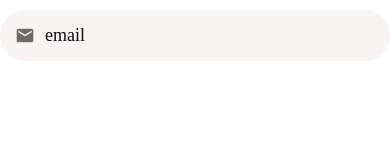
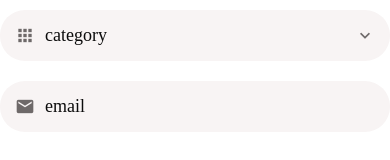
Before and after one commit to alirezaamb/starting-react-native, a React Native app: screen /register in a window 390 px wide. Shown: the top 160 px of the page. Built offline with nearby package versions, Linux system fonts and the light colour scheme.

Commit message:
feat:create select component

```diff
--- a/App.js
+++ b/App.js
@@ -1,25 +1,26 @@
-import { StyleSheet, Text, TextInput } from 'react-native';
 import Screen from './app/components/Screen';
+import AppPicker from './app/components/AppPicker';
+import AppTextInput from './app/components/AppTextInput';
 import { useState } from 'react';
-import AppTextInput from './app/components/AppTextInput';
+
+const categories = [
+  { lable: 'furniture', value: 1 },
+  { lable: 'clothing', value: 2 },
+  { lable: 'camera', value: 3 },
+];
 
 export default function App() {
-  const [firstName, setFirstName] = useState('');
+  const [category, setCategory] = useState('');
   return (
     <Screen>
+      <AppPicker
+        selectedItem={category}
+        onSelectItem={(item) => setCategory(item)}
+        items={categories}
+        icon="apps"
+        placeholder="category"
+      />
       <AppTextInput icon="email" placeholder="email" />
     </Screen>
   );
 }
-
-const styles = StyleSheet.create({
-  container: {
-    backgroundColor: '#f8f4f4',
-    padding: 20,
-    paddingTop: 100,
-  },
-  cardContainer: {
-    borderRadius: 20,
-  },
-  cardPhoto: { width: '100%', height: 70, objectFit: 'cover' },
-});
--- /dev/null
+++ b/app/components/AppPicker.js
@@ -0,0 +1,79 @@
+import { useState } from 'react';
+import {
+  Button,
+  FlatList,
+  Modal,
+  StyleSheet,
+  TouchableWithoutFeedback,
+  View,
+} from 'react-native';
+import { MaterialCommunityIcons } from '@expo/vector-icons';
+import colors from '../config/colors';
+import AppText from './AppText/AppText';
+import Screen from './Screen';
+import PickerItem from './PickerItem';
+
+function AppPicker({ icon, placeholder, items, onSelectItem, selectedItem }) {
+  const [isVisible, setIsVisible] = useState(false);
+  return (
+    <>
+      <TouchableWithoutFeedback
+        onPress={() => {
+          setIsVisible((c) => !c);
+        }}
+      >
+        <View style={styles.constainer}>
+          {icon && (
+            <MaterialCommunityIcons
+              name={icon}
+              size={20}
+              color={colors.medium}
+              style={styles.icon}
+            />
+          )}
+          <AppText style={styles.text}>
+            {selectedItem ? selectedItem.lable : placeholder}
+          </AppText>
+          <MaterialCommunityIcons
+            name={'chevron-down'}
+            size={20}
+            color={colors.medium}
+          />
+        </View>
+      </TouchableWithoutFeedback>
+      <Modal visible={isVisible} animationType="slide">
+        <Screen>
+          <Button title="close" onPress={() => setIsVisible((c) => !c)} />
+          <FlatList
+            data={items}
+            renderItem={({ item }) => (
+              <PickerItem
+                lable={item.lable}
+                onPress={() => {
+                  onSelectItem(item), setIsVisible((c) => !c);
+                }}
+              />
+            )}
+            keyExtractor={(item) => item.value.toString()}
+          />
+        </Screen>
+      </Modal>
+    </>
+  );
+}
+
+const styles = StyleSheet.create({
+  constainer: {
+    backgroundColor: colors.light,
+    borderRadius: 25,
+    flexDirection: 'row',
+    width: '100%',
+    padding: 15,
+    marginVertical: 10,
+    alignItems: 'center',
+  },
+
+  icon: { marginRight: 10 },
+  text: { flex: 1 },
+});
+export default AppPicker;
--- /dev/null
+++ b/app/components/PickerItem.js
@@ -0,0 +1,16 @@
+import React from 'react';
+import AppText from './AppText/AppText';
+import { StyleSheet, TouchableOpacity } from 'react-native';
+
+function PickerItem({ lable, onPress }) {
+  return (
+    <TouchableOpacity onPress={onPress}>
+      <AppText style={styles.text}>{lable}</AppText>
+    </TouchableOpacity>
+  );
+}
+
+const styles = StyleSheet.create({
+  text: { padding: 20 },
+});
+export default PickerItem;
```
